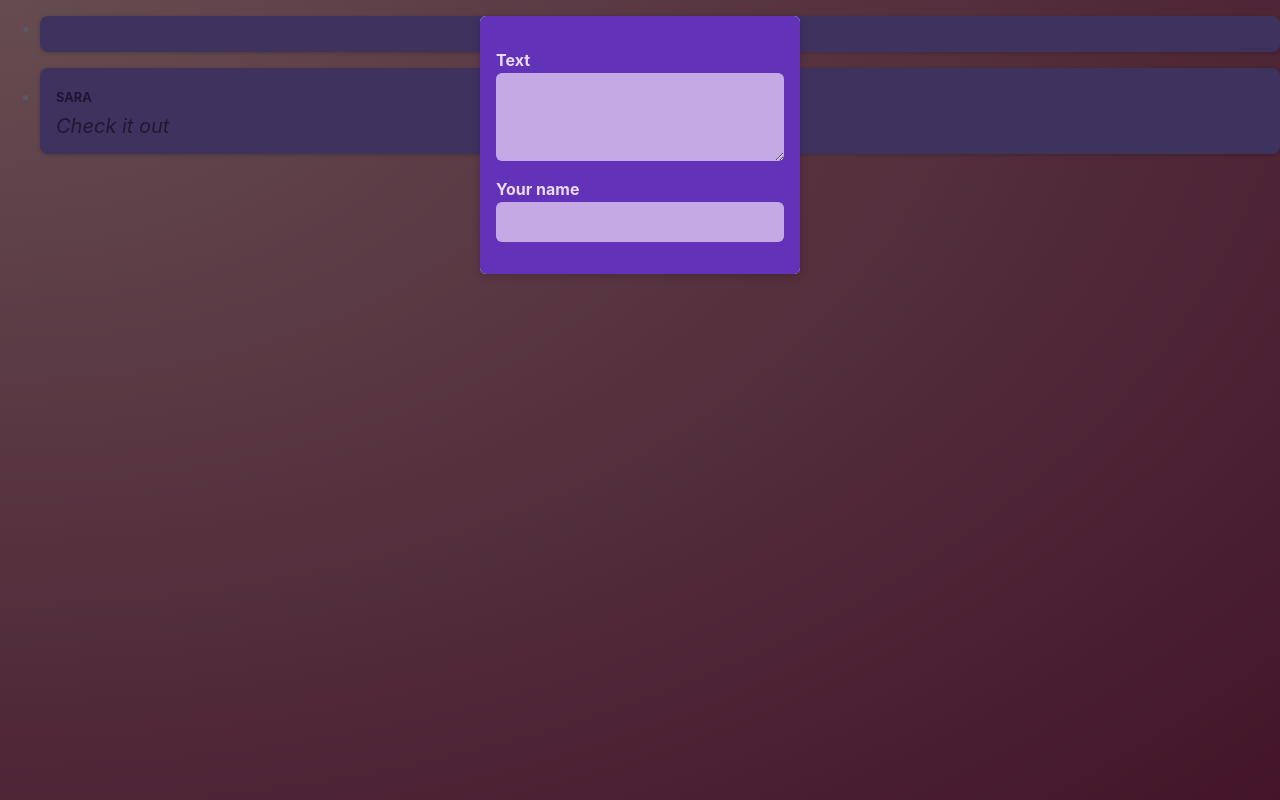
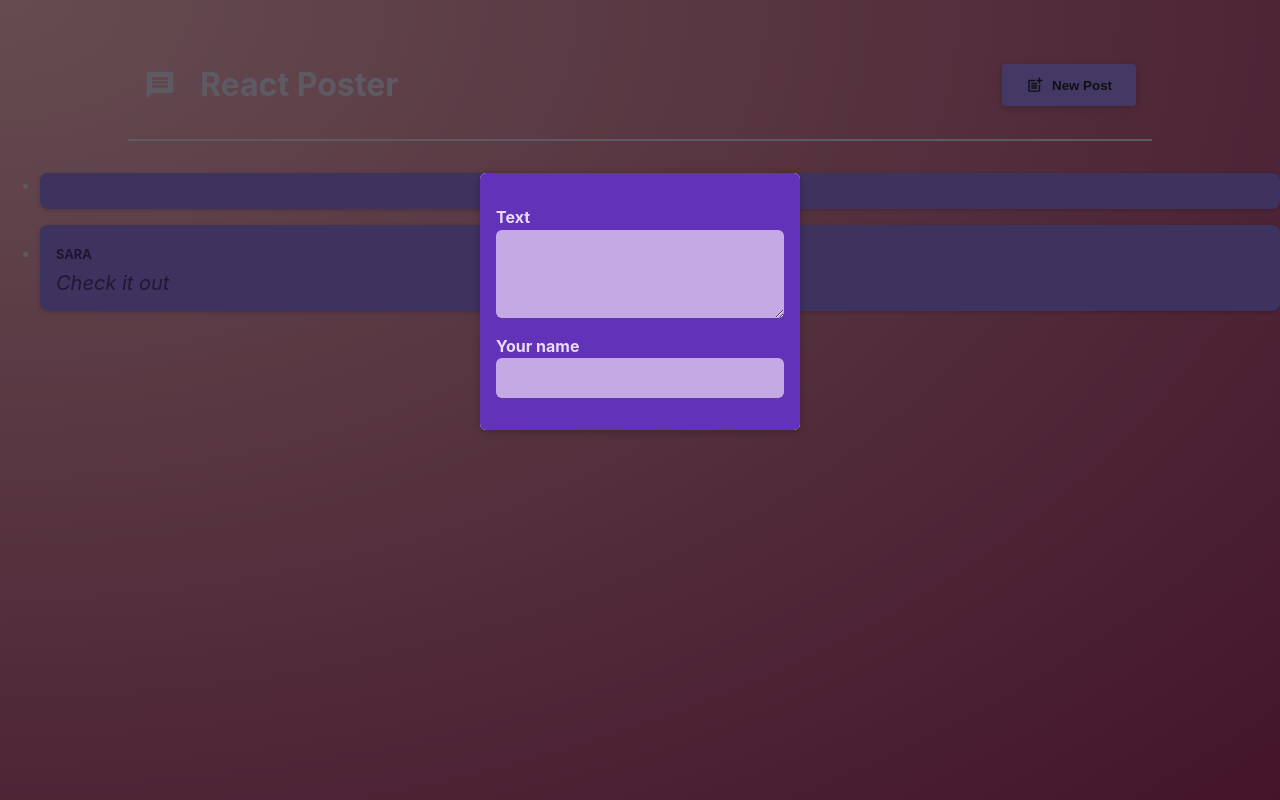
Before and after one commit to acristinaa/react-course, a React (Vite) app: page / in a window 1280 px wide. Built offline with nearby package versions, Linux system fonts and the light colour scheme.

Commit message:
adding new post button

```diff
--- a/package.json
+++ b/package.json
@@ -11,7 +11,8 @@
   },
   "dependencies": {
     "react": "^18.3.1",
-    "react-dom": "^18.3.1"
+    "react-dom": "^18.3.1",
+    "react-icons": "^5.3.0"
   },
   "devDependencies": {
     "@eslint/js": "^9.13.0",
--- a/src/App.jsx
+++ b/src/App.jsx
@@ -1,10 +1,14 @@
 import PostsList from "./components/PostsList";
+import MainHeader from "./components/MainHeader";
 
 function App() {
   return (
+  <>
+  <MainHeader />
     <main>
       <PostsList />
     </main>
+    </>
   );
 }
 
--- /dev/null
+++ b/src/components/MainHeader.jsx
@@ -0,0 +1,22 @@
+import { MdPostAdd, MdMessage } from 'react-icons/md';
+
+import classes from './MainHeader.module.css';
+
+function MainHeader({ onCreatePost }) {
+  return (
+    <header className={classes.header}>
+      <h1 className={classes.logo}>
+        <MdMessage />
+        React Poster
+      </h1>
+      <p>
+        <button className={classes.button} onClick={onCreatePost}>
+          <MdPostAdd size={18} />
+          New Post
+        </button>
+      </p>
+    </header>
+  );
+}
+
+export default MainHeader;
--- /dev/null
+++ b/src/components/MainHeader.module.css
@@ -0,0 +1,37 @@
+
+.header {
+    /* padding: 2rem 10%; */
+    margin: 2rem 10%;
+    padding: 1rem;
+    text-align: center;
+    display: flex;
+    justify-content: space-between;
+    align-items: center;
+    border-bottom: 2px solid #ece1fa;
+  }
+
+  .logo {
+    font-size: 2rem;
+    display: flex;
+    gap: 1.5rem;
+    align-items: center;
+    color: #ece1fa;
+  }
+
+  .button {
+    display: inline-flex;
+    align-items: center;
+    gap: 0.5rem;
+    padding: 0.75rem 1.5rem;
+    background-color: #a990fb;
+    color: #2a2630;
+    border: none;
+    border-radius: 4px;
+    box-shadow: 0 2px 8px rgba(0, 0, 0, 0.2);
+    cursor: pointer;
+    font-weight: bold;
+  }
+
+  .button:hover {
+    background-color: #8c6cf7;
+  }
```
Also changed, not shown: 1 other file (tests, documents, lock files or other folders).
